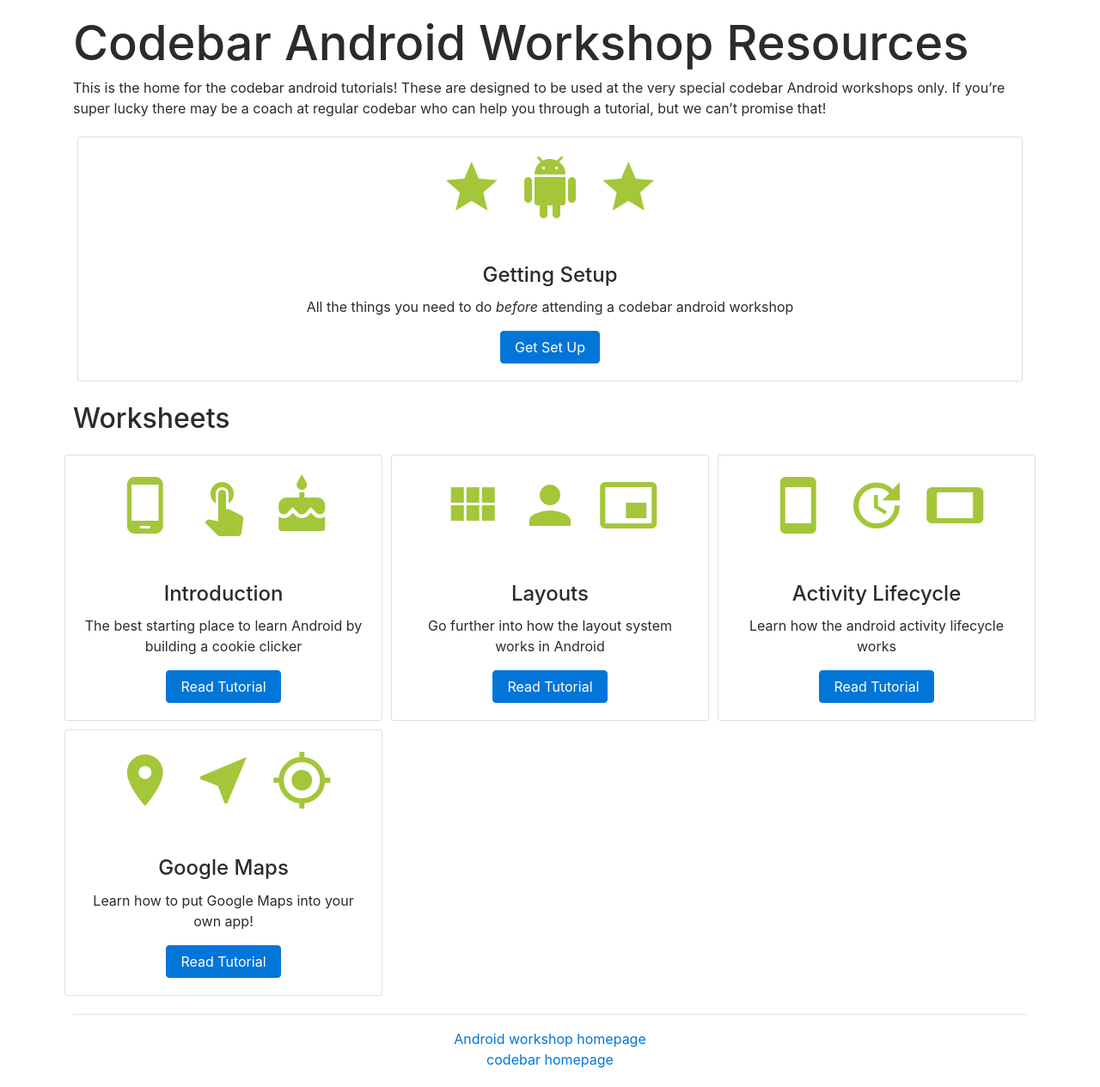
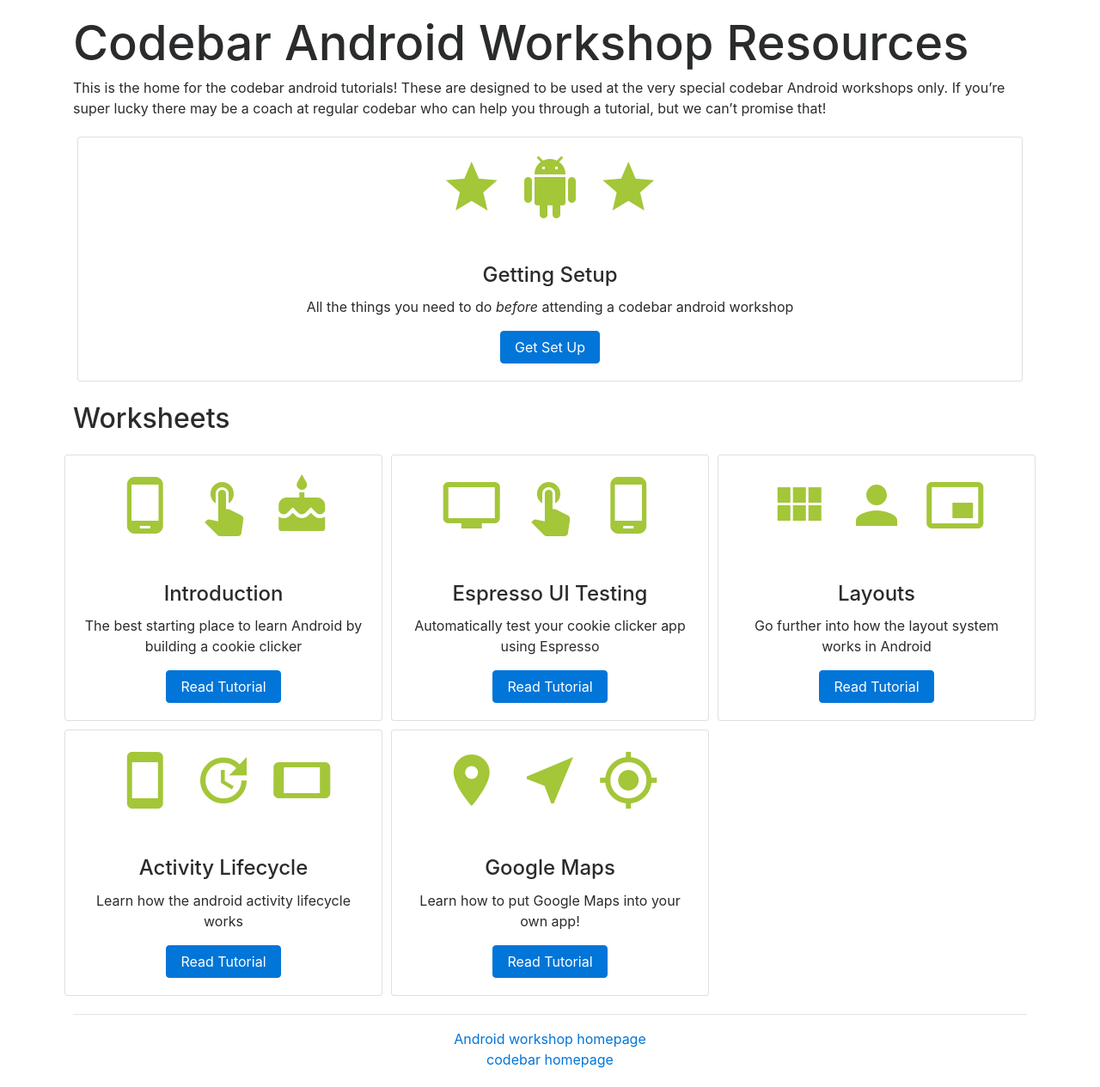
Before and after one commit to codebar/android-tutorials, a Jekyll site: the page built from index.md, in a window 1280 px wide. Shown: the whole page at 86% size. Built offline with Jekyll 4.4.1, drawn with Linux system fonts in a browser that asks for light colours; nearby versions of some CDN libraries.

```diff
--- a/index.md
+++ b/index.md
@@ -35,6 +35,21 @@
         <h4 class="card-title">Introduction</h4>
         <p>The best starting place to learn Android by building a cookie clicker</p>
         <a href="{{ site.baseurl }}/worksheets/1-introduction/" class="btn btn-primary">Read Tutorial</a>
+      </div>
+    </div>
+  </div>
+
+  <div class="col-lg-4 col-md-6 col-12 text-center" style="padding:5px;">
+    <div class="card">
+      <h2 class="emoji-title text-center">
+        <i class="material-icons">personal_video</i>
+        <i class="material-icons">touch_app</i>
+        <i class="material-icons">phone_android</i>
+      </h2>
+      <div class="card-block">
+        <h4 class="card-title">Espresso UI Testing</h4>
+        <p>Automatically test your cookie clicker app using Espresso</p>
+        <a href="{{ site.baseurl }}/worksheets/espresso-testing/" class="btn btn-primary">Read Tutorial</a>
       </div>
     </div>
   </div>
```
Also changed, not shown: worksheets/espresso-testing/index.md (added, +87 -0 lines), 1 other file.
